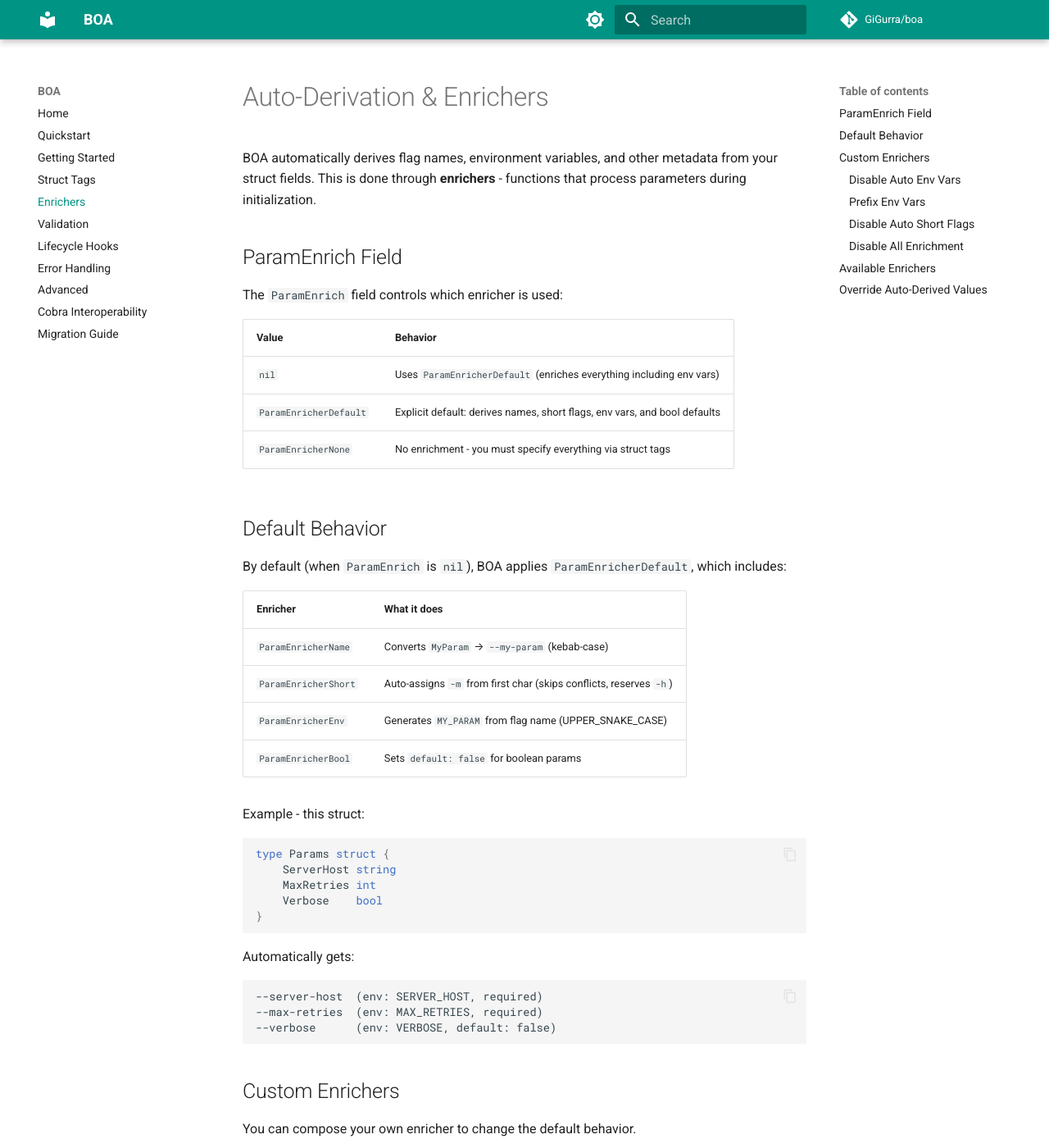
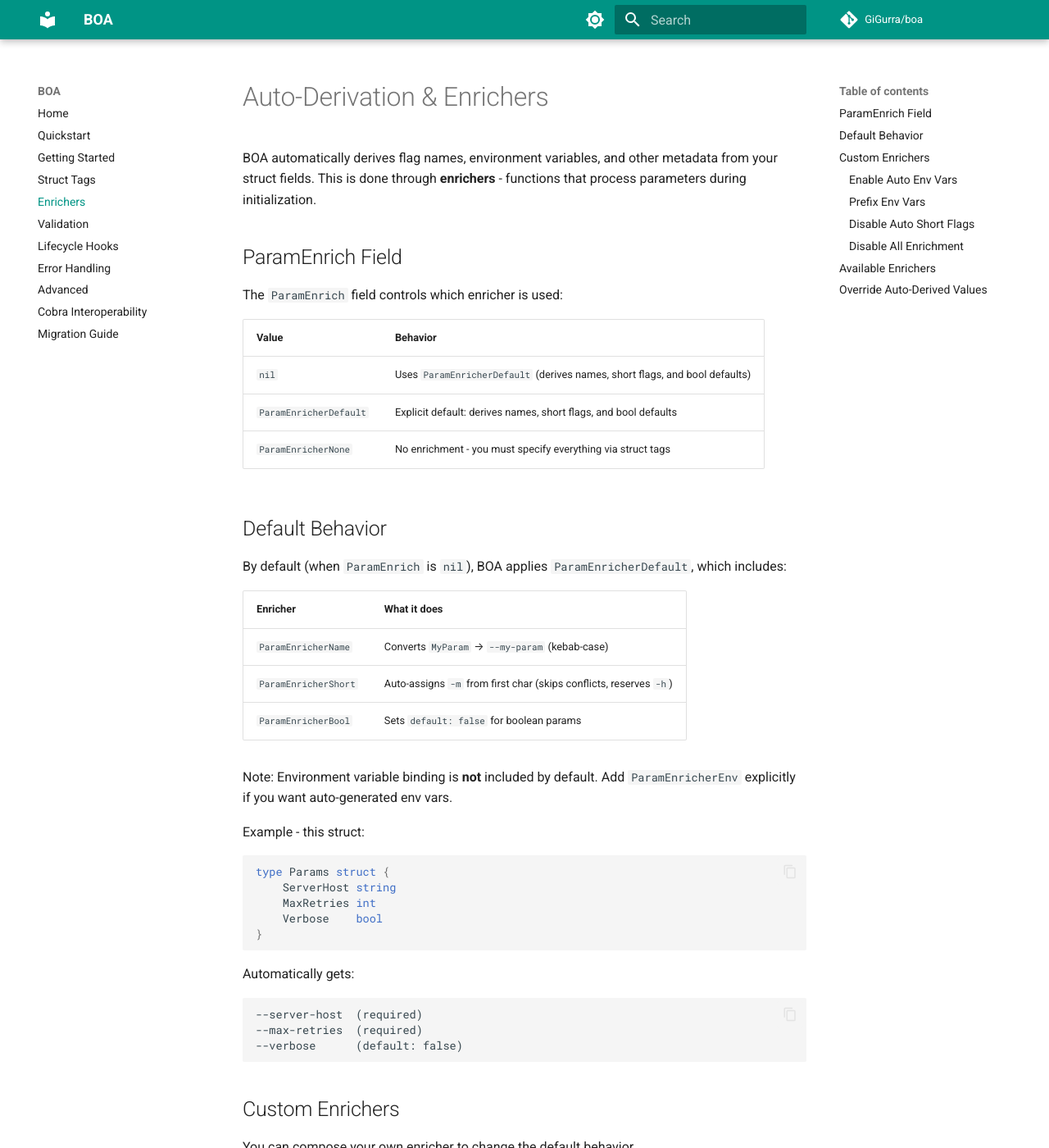
Before and after one commit to GiGurra/boa, an MkDocs documentation site: the page built from docs/enrichers.md, in a window 1280 px wide and 1400 px high. Shown: the whole window at 82% size. Built offline with MkDocs 1.6.1 and Material for MkDocs 9.7.7, drawn with Linux system fonts in a browser that asks for light colours; comment, search, counter and statistics services are not loaded; some of the changed text lies outside the part shown.

Commit message:
feat!: remove ParamEnricherEnv from ParamEnricherDefault
Auto-binding environment variables by default is surprising behavior.
Users must now explicitly add ParamEnricherEnv to opt in.

BREAKING CHANGE: ParamEnricherDefault no longer includes ParamEnricherEnv.

Co-Authored-By: Claude Opus 4.6 <noreply@anthropic.com>

````diff
--- a/docs/enrichers.md
+++ b/docs/enrichers.md
@@ -8,8 +8,8 @@ The `ParamEnrich` field controls which enricher is used:
 
 | Value | Behavior |
 |-------|----------|
-| `nil` | Uses `ParamEnricherDefault` (enriches everything including env vars) |
-| `ParamEnricherDefault` | Explicit default: derives names, short flags, env vars, and bool defaults |
+| `nil` | Uses `ParamEnricherDefault` (derives names, short flags, and bool defaults) |
+| `ParamEnricherDefault` | Explicit default: derives names, short flags, and bool defaults |
 | `ParamEnricherNone` | No enrichment - you must specify everything via struct tags |
 
 ## Default Behavior
@@ -20,8 +20,9 @@ By default (when `ParamEnrich` is `nil`), BOA applies `ParamEnricherDefault`, wh
 |----------|--------------|
 | `ParamEnricherName` | Converts `MyParam` → `--my-param` (kebab-case) |
 | `ParamEnricherShort` | Auto-assigns `-m` from first char (skips conflicts, reserves `-h`) |
-| `ParamEnricherEnv` | Generates `MY_PARAM` from flag name (UPPER_SNAKE_CASE) |
 | `ParamEnricherBool` | Sets `default: false` for boolean params |
+
+Note: Environment variable binding is **not** included by default. Add `ParamEnricherEnv` explicitly if you want auto-generated env vars.
 
 Example - this struct:
 
@@ -36,16 +37,16 @@ type Params struct {
 Automatically gets:
 
 ```
---server-host  (env: SERVER_HOST, required)
---max-retries  (env: MAX_RETRIES, required)
---verbose      (env: VERBOSE, default: false)
+--server-host  (required)
+--max-retries  (required)
+--verbose      (default: false)
 ```
 
 ## Custom Enrichers
 
 You can compose your own enricher to change the default behavior.
 
-### Disable Auto Env Vars
+### Enable Auto Env Vars
 
 === "Direct API"
 
@@ -157,7 +160,7 @@ type Params struct {
 
 | Enricher | Description |
 |----------|-------------|
-| `ParamEnricherDefault` | Combines Name + Short + Env + Bool |
+| `ParamEnricherDefault` | Combines Name + Short + Bool |
 | `ParamEnricherName` | Derives flag name from field name |
 | `ParamEnricherShort` | Auto-assigns short flags |
 | `ParamEnricherEnv` | Derives env var from flag name |
````
Also changed, not shown: other parts of docs/enrichers.md (+2 -0 lines), README.md (+6 -6 lines), 1 other file.
